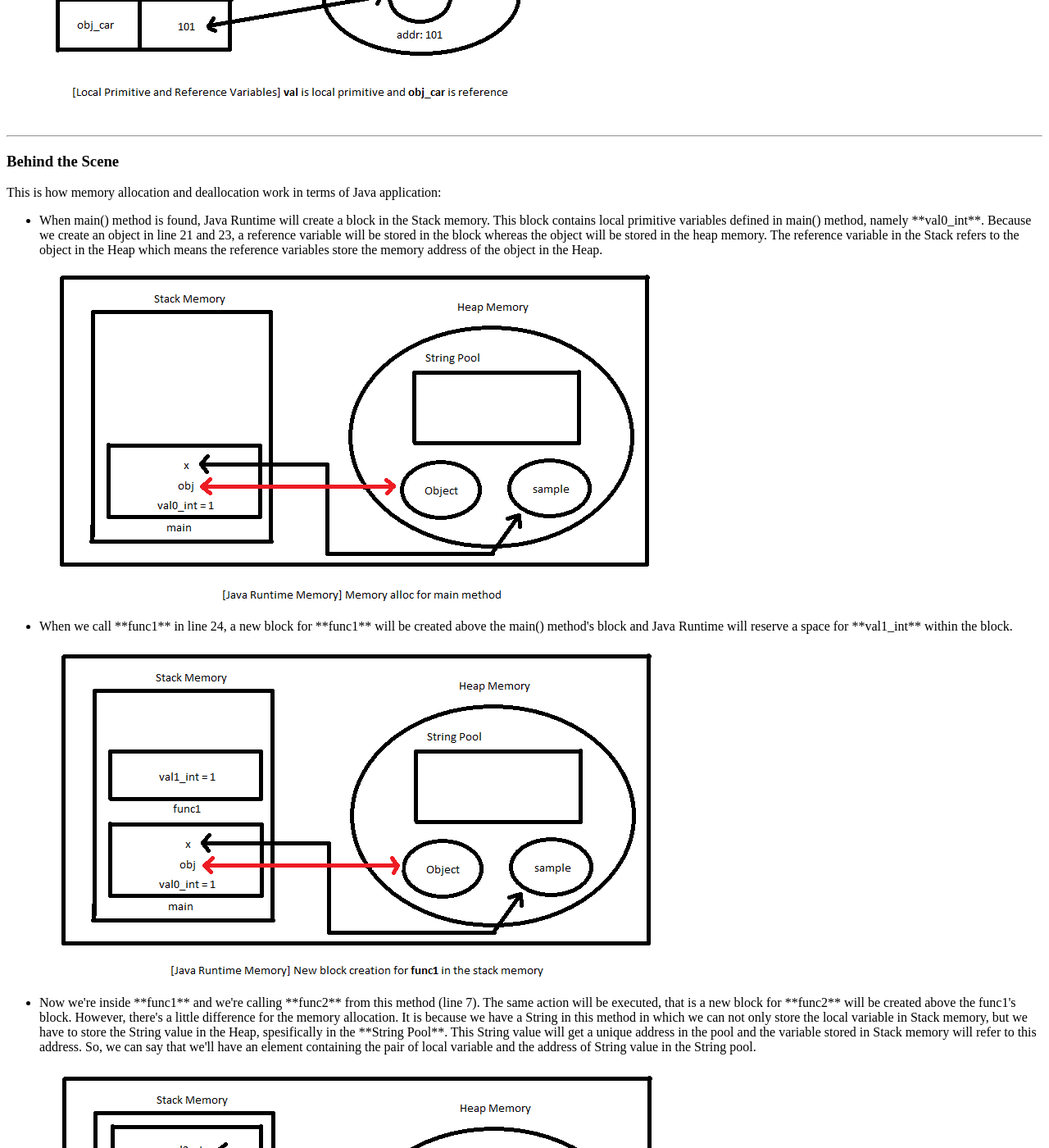
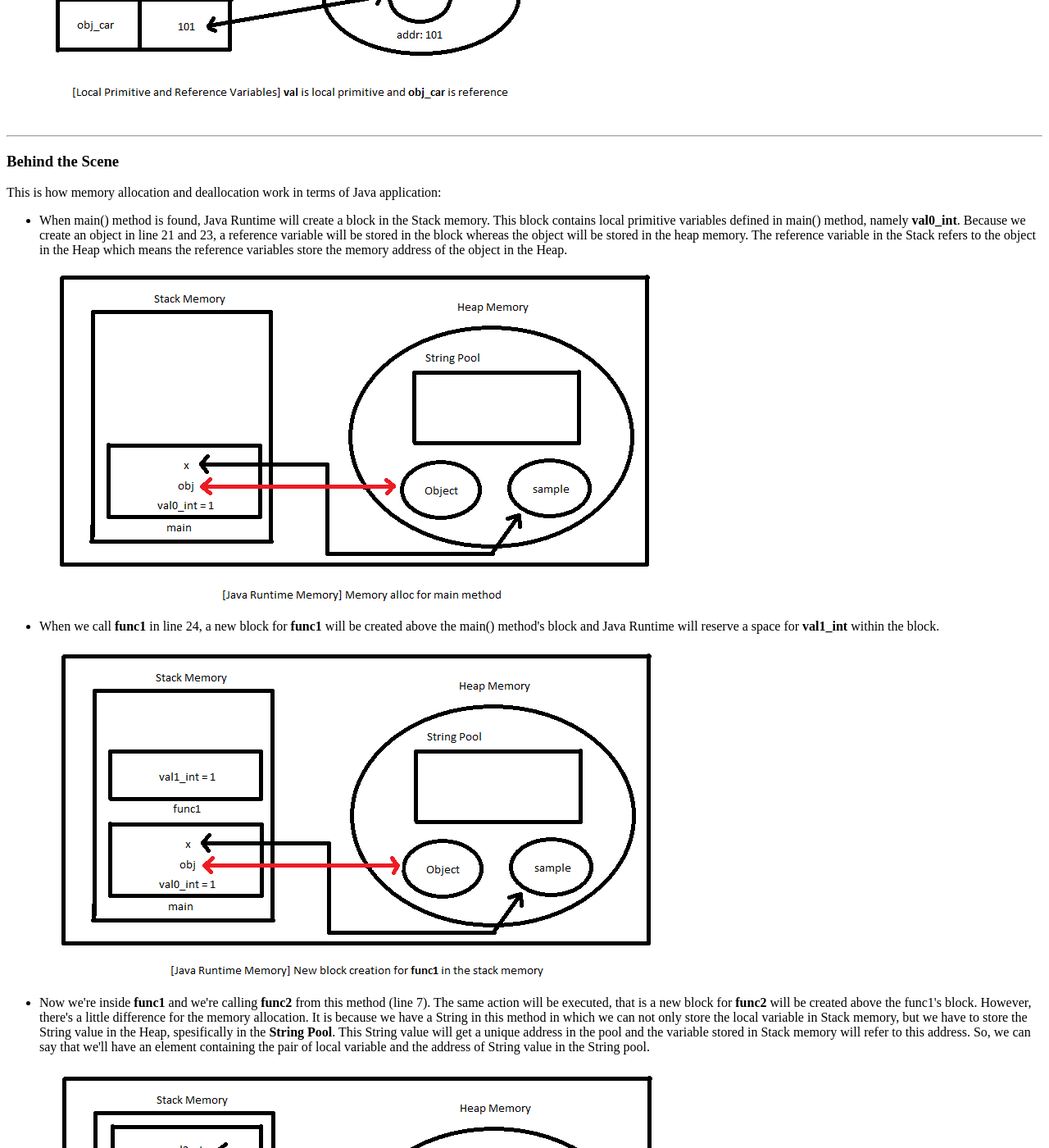
Before and after one commit to albertusk95/albertusk95.github.io, a Jekyll site: the page built from _posts/Java/2017-01-11-heap-stack.md, in a window 1280 px wide and 1400 px high, scrolled down 1886 px. Shown: the whole window at 82% size. Built offline with Jekyll 4.4.1, drawn with Linux system fonts in a browser that asks for light colours; some of the changed text lies outside the part shown.

Commit message:
update post

```diff
--- a/_posts/Java/2017-01-11-heap-stack.md
+++ b/_posts/Java/2017-01-11-heap-stack.md
@@ -59,31 +59,31 @@
 
 <ul>
 	<li>
-		When main() method is found, Java Runtime will create a block in the Stack memory. This block contains local primitive variables defined in main() method, namely **val0_int**. Because we create an object in line 21 and 23, a reference variable will be stored in the block whereas the object will be stored in the heap memory. The reference variable in the Stack refers to the object in the Heap which means the reference variables store the memory address of the object in the Heap.
+		When main() method is found, Java Runtime will create a block in the Stack memory. This block contains local primitive variables defined in main() method, namely <b>val0_int</b>. Because we create an object in line 21 and 23, a reference variable will be stored in the block whereas the object will be stored in the heap memory. The reference variable in the Stack refers to the object in the Heap which means the reference variables store the memory address of the object in the Heap.
 
 		<img src="https://github.com/albertusk95/albertusk95.github.io/blob/master/public/img_java/java0_0.png?raw=true" alt="Memory allocation for main() method" />
 
 	</li>
 	<li>
-		When we call **func1** in line 24, a new block for **func1** will be created above the main() method's block and Java Runtime will reserve a space for **val1_int** within the block.
+		When we call <b>func1</b> in line 24, a new block for <b>func1</b> will be created above the main() method's block and Java Runtime will reserve a space for <b>val1_int</b> within the block.
 
 		<img src="https://github.com/albertusk95/albertusk95.github.io/blob/master/public/img_java/java0_1.png?raw=true" alt="Memory allocation for func1() method" />
 
 	</li>
 	<li>
-		Now we're inside **func1** and we're calling **func2** from this method (line 7). The same action will be executed, that is a new block for **func2** will be created above the func1's block. However, there's a little difference for the memory allocation. It is because we have a String in this method in which we can not only store the local variable in Stack memory, but we have to store the String value in the Heap, spesifically in the **String Pool**. This String value will get a unique address in the pool and the variable stored in Stack memory will refer to this address. So, we can say that we'll have an element containing the pair of local variable and the address of String value in the String pool.
+		Now we're inside <b>func1</b> and we're calling <b>func2</b> from this method (line 7). The same action will be executed, that is a new block for <b>func2</b> will be created above the func1's block. However, there's a little difference for the memory allocation. It is because we have a String in this method in which we can not only store the local variable in Stack memory, but we have to store the String value in the Heap, spesifically in the <b>String Pool</b>. This String value will get a unique address in the pool and the variable stored in Stack memory will refer to this address. So, we can say that we'll have an element containing the pair of local variable and the address of String value in the String pool.
 
 		<img src="https://github.com/albertusk95/albertusk95.github.io/blob/master/public/img_java/java0_2.png?raw=true" alt="Memory allocation for func2() method and String pool" />
 
 	</li>
 	<li>
-		After allocating a space for each of the local primitive variables from **func2**, we can see that the **func2** instructions have already completed. It means that Java Runtime can deallocate the block reserved for **func2** and now the stack pointer focus on the **func1**'s block and executes the next instructions in **func1**. However, **func1** does not have any instructions again after calling **func2**, so its block will also be deallocated and now we focus on main() method.
+		After allocating a space for each of the local primitive variables from <b>func2</b>, we can see that the <b>func2</b> instructions have already completed. It means that Java Runtime can deallocate the block reserved for <b>func2</b> and now the stack pointer focus on the <b>func1</b>'s block and executes the next instructions in <b>func1<b>. However, <b>func1</b> does not have any instructions again after calling <b>func2</b>, so its block will also be deallocated and now we focus on main() method.
 
 		<img src="https://github.com/albertusk95/albertusk95.github.io/blob/master/public/img_java/java0_3.png?raw=true" alt="Memory deallocation for func1() and func2() method" />
 
 	</li>
 	<li>
-		The next instruction of the main method is calling **func3** with an object as the parameter. When we get to this point, Java Runtime will create a new block for **func3** above the main's block. As the method receives an argument which is a reference variable, Java Runtime allocates a space for it in the Stack in which it refers to the object (obj) in the Heap. Moreover, Java Runtime will also allocate a space for String variable in the block in which it refers to the value resided in the String pool.
+		The next instruction of the main method is calling <b>func3<b> with an object as the parameter. When we get to this point, Java Runtime will create a new block for <b>func3</b> above the main's block. As the method receives an argument which is a reference variable, Java Runtime allocates a space for it in the Stack in which it refers to the object (obj) in the Heap. Moreover, Java Runtime will also allocate a space for String variable in the block in which it refers to the value resided in the String pool.
 
 		<img src="https://github.com/albertusk95/albertusk95.github.io/blob/master/public/img_java/java0_4.png?raw=true" alt="Memory allocation for func3() method" />
 
@@ -92,3 +92,11 @@
 		Afterwards, the overall instructions are completed and the stack memory will be deallocated. When the stack is free, the objects and the String pool in the Heap will not have any references variables that refer to them, so Garbage Collection (GC) will deallocate these elements and free the Heap memory.
 	</li>
 </ul>
+
+-----
+
+### References
+
+<ul>
+	<li><a href="https://www.youtube.com/watch?v=UcPuWY0wn3w">https://www.youtube.com/watch?v=UcPuWY0wn3w</a></li>
+</ul>
```
Also changed, not shown: other parts of _posts/Java/2017-01-11-heap-stack.md (+1 -1 lines).
